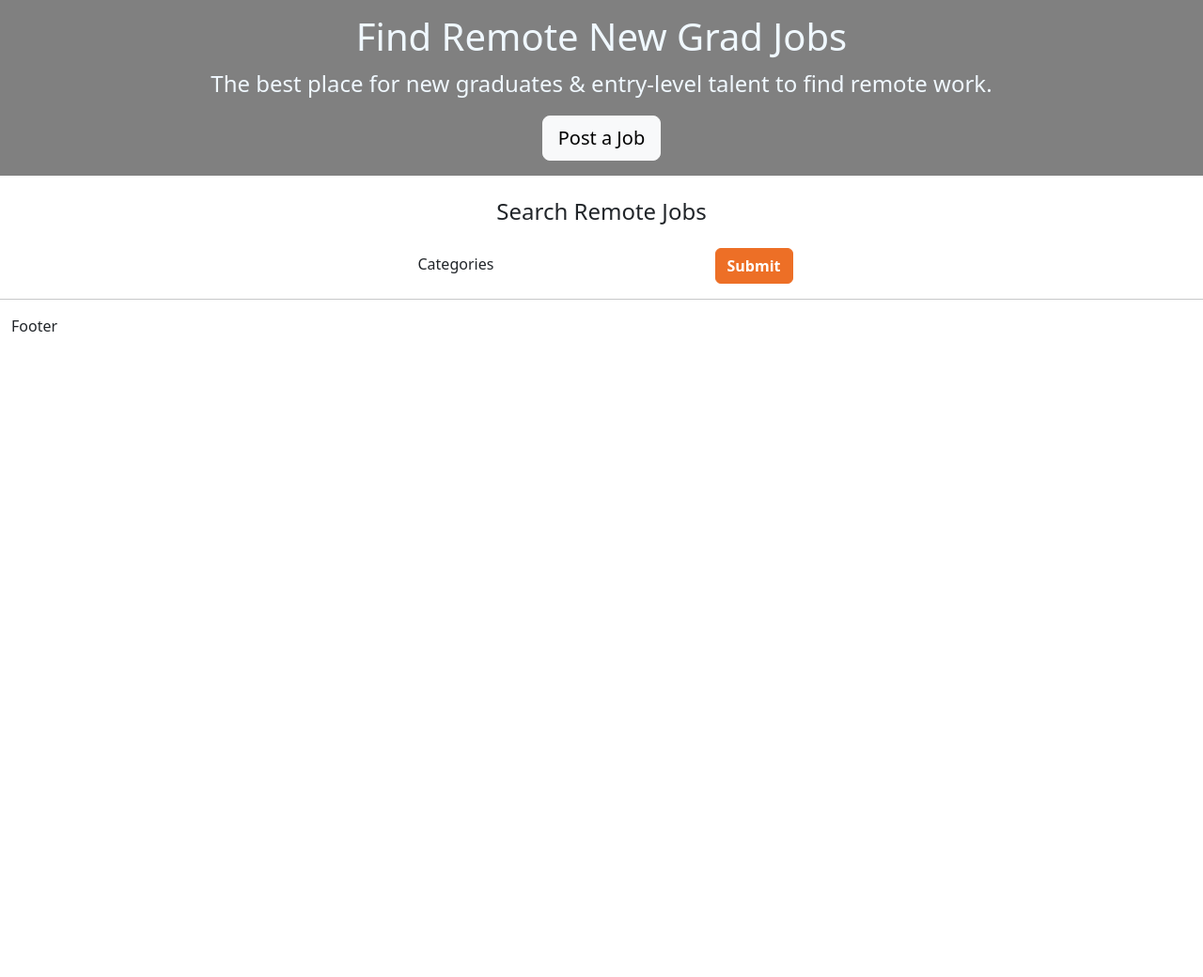
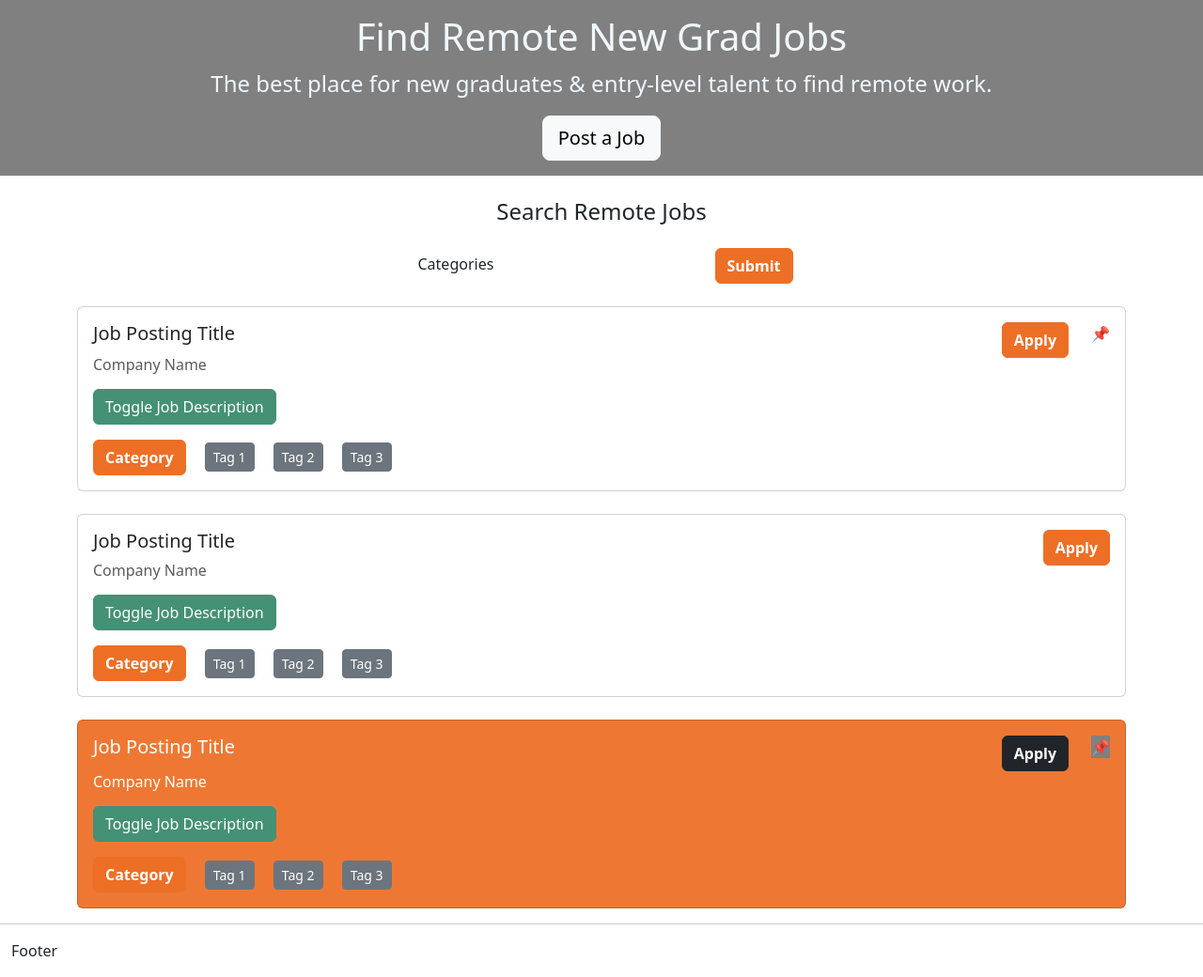
Before and after one commit to NewGradNomad/newgradnomad.com-HTML-PHP, a PHP site: page / in a window 1280 px wide. Shown: the part 71-1111 px from the top of the page at 94% size. Before the commit the page ends 424 px from the top, so only its background shows below. Run offline with PHP 8.4, Linux system fonts and the light colour scheme; some libraries are stand-ins or nearby versions.

Commit message:
Index: add templates for job listings

```diff
--- a/index.php
+++ b/index.php
@@ -7,6 +7,7 @@
   <link rel="icon" href="./icon.png" />
   <meta name="viewport" content="width=device-width, initial-scale=1">
   <link href="./style/NavBar.css" rel="stylesheet">
+  <link href="./style/Index.css" rel="stylesheet">
   <link href="./style/HeroSection.css" rel="stylesheet">
   <link href="https://cdn.jsdelivr.net/npm/bootstrap@5.3.1/dist/css/bootstrap.min.css" rel="stylesheet" integrity="sha384-4bw+/aepP/YC94hEpVNVgiZdgIC5+VKNBQNGCHeKRQN+PtmoHDEXuppvnDJzQIu9" crossorigin="anonymous">
   <script src="https://cdn.jsdelivr.net/npm/bootstrap@5.3.1/dist/js/bootstrap.bundle.min.js" integrity="sha384-HwwvtgBNo3bZJJLYd8oVXjrBZt8cqVSpeBNS5n7C8IVInixGAoxmnlMuBnhbgrkm" crossorigin="anonymous"></script>
@@ -15,7 +16,6 @@
   <script src="https://cdn.jsdelivr.net/npm/select2@4.1.0-rc.0/dist/js/select2.min.js"></script>
 
   <link rel="stylesheet" href="https://cdn.jsdelivr.net/npm/select2-bootstrap-5-theme@1.3.0/dist/select2-bootstrap-5-theme.min.css" />
-  <script src="https://cdn.jsdelivr.net/npm/bootstrap@5.1.3/dist/js/bootstrap.bundle.min.js"></script>
   <script src="./pages/scripts/index.js"></script>
 </head>
 
@@ -75,6 +75,120 @@
       <button type="submit" class="ms-4 button btn btn-primary"><strong>Submit</strong></button>
     </div>
 
+    <div class="container">
+      <div class="mt-4 card">
+        <div class="card-body">
+          <div class="container-fluid px-0">
+            <div class="row">
+              <div class="col">
+                <div class="card-title h5">Job Posting Title</div>
+              </div>
+              <div class="col-auto">
+                <a role="button" href="https://github.com/NewGradNomad" class="button btn btn-primary"><strong>Apply</strong></a>
+              </div>
+              <div class="col-auto">
+                <p class="" style="font-size: 16px;">📌</p>
+              </div>
+            </div>
+          </div>
+          <div class="text-muted card-subtitle h6">Company Name</div>
+
+          <p class="mt-3">
+            <button class="btn btn-primary button-green" type="button" data-bs-toggle="collapse" data-bs-target="#c1" aria-expanded="false" aria-controls="c1" style="background-color: #449175 !important;">
+              Toggle Job Description
+            </button>
+          </p>
+          <div class="collapse" id="c1">
+            <div class="card card-body">
+              Some placeholder content for the collapse component. This panel is hidden by default but revealed when the user activates the relevant trigger.
+            </div>
+          </div>
+          <div class="tag-wrap mt-3">
+            <a class="card-link"><button type="button" class="button btn btn-primary"><strong>Category</strong></button></a>
+            <a class="card-link"><button type="button" class="button-tag btn btn-secondary btn-sm">Tag 1</button></a>
+            <a class="card-link"><button type="button" class="button-tag btn btn-secondary btn-sm">Tag 2</button></a>
+            <a class="card-link"><button type="button" class="button-tag btn btn-secondary btn-sm">Tag 3</button></a>
+          </div>
+        </div>
+      </div>
+
+
+      <div class="mt-4 card">
+        <div class="card-body">
+          <div class="container-fluid px-0">
+            <div class="row">
+              <div class="col">
+                <div class="card-title h5">Job Posting Title</div>
+              </div>
+              <div class="col-auto">
+                <a role="button" href="https://github.com/NewGradNomad" class="button btn btn-primary"><strong>Apply</strong></a>
+              </div>
+              <!-- <div class="col-auto">
+                <p class="" style="font-size: 16px;">📌</p>
+              </div> -->
+            </div>
+          </div>
+          <div class="text-muted card-subtitle h6">Company Name</div>
+
+          <p class="mt-3">
+            <button class="btn btn-primary button-green" type="button" data-bs-toggle="collapse" data-bs-target="#c2" aria-expanded="false" aria-controls="c2" style="background-color: #449175 !important;">
+              Toggle Job Description
+            </button>
+          </p>
+          <div class="collapse" id="c2">
+            <div class="card card-body">
+              Some placeholder content for the collapse component. This panel is hidden by default but revealed when the user activates the relevant trigger.
+            </div>
+          </div>
+          <div class="tag-wrap mt-3">
+            <a class="card-link"><button type="button" class="button btn btn-primary"><strong>Category</strong></button></a>
+            <a class="card-link"><button type="button" class="button-tag btn btn-secondary btn-sm">Tag 1</button></a>
+            <a class="card-link"><button type="button" class="button-tag btn btn-secondary btn-sm">Tag 2</button></a>
+            <a class="card-link"><button type="button" class="button-tag btn btn-secondary btn-sm">Tag 3</button></a>
+          </div>
+        </div>
+      </div>
+
+      <div class="mt-4 card orange-Card">
+        <div class="card-body">
+          <div class="container-fluid px-0">
+            <div class="row">
+              <div class="col">
+                <div class="card-title h5 orange-Post-Font">Job Posting Title</div>
+              </div>
+              <div class="col-auto">
+                <a role="button" href="https://github.com/NewGradNomad" class="btn btn-dark"><strong>Apply</strong></a>
+              </div>
+              <div class="col-auto">
+                <p class="" style="font-size: 16px; background-color:gray;">📌</p>
+              </div>
+            </div>
+          </div>
+          <div class="orange-Post-Font h6">Company Name</div>
+
+          <p class="mt-3">
+            <button class="btn btn-primary button-green" type="button" data-bs-toggle="collapse" data-bs-target="#c3" aria-expanded="false" aria-controls="c3" style="background-color: #449175 !important;">
+              Toggle Job Description
+            </button>
+          </p>
+          <div class="collapse" id="c3">
+            <div class="card card-body">
+              Some placeholder content for the collapse component. This panel is hidden by default but revealed when the user activates the relevant trigger.
+            </div>
+          </div>
+          <div class="tag-wrap mt-3">
+            <a class="card-link"><button type="button" class="button btn btn-primary"><strong>Category</strong></button></a>
+            <a class="card-link"><button type="button" class="button-tag btn btn-secondary btn-sm">Tag 1</button></a>
+            <a class="card-link"><button type="button" class="button-tag btn btn-secondary btn-sm">Tag 2</button></a>
+            <a class="card-link"><button type="button" class="button-tag btn btn-secondary btn-sm">Tag 3</button></a>
+          </div>
+        </div>
+      </div>
+
+    </div name="put job cards above this">
+
+
+
   </form>
 
   <div class="modal fade" id="newsletterModal" tabindex="-1" aria-hidden="true">
--- a/pages/PostAJob.php
+++ b/pages/PostAJob.php
@@ -16,7 +16,6 @@
   <script src="https://cdn.jsdelivr.net/npm/select2@4.1.0-rc.0/dist/js/select2.min.js"></script>
 
   <link rel="stylesheet" href="https://cdn.jsdelivr.net/npm/select2-bootstrap-5-theme@1.3.0/dist/select2-bootstrap-5-theme.min.css" />
-  <script src="https://cdn.jsdelivr.net/npm/bootstrap@5.1.3/dist/js/bootstrap.bundle.min.js"></script>
   <script src="./scripts/PostAJob.js"></script>
 </head>
 
@@ -25,7 +24,7 @@
   <div class="container-fluid">
     <div class="mt-4 text-center container">
       <h2>Hire New Grads Naturally.</h2>
-      <p class="lead"><b> We aggregate job listings from all around the web, but posting your job directly to our site gives top priority to your job posting.</b> </p>
+      <p class="lead"><b>We aggregate job listings from all around the web, but posting your job directly to our site gives top priority to your job posting.</b> </p>
     </div>
 
     <div class="gray-form mt-4 container">
--- /dev/null
+++ b/style/Index.css
@@ -0,0 +1,12 @@
+.button-green {
+  background-color: #449175 !important;
+  border-color: #449175 !important;
+}
+
+.orange-Post-Font {
+  color: white !important;
+}
+
+.orange-Card {
+  background-color: #ee7833 !important;
+}
--- a/style/NavBar.css
+++ b/style/NavBar.css
@@ -13,35 +13,37 @@
   max-width: 110px !important;
   max-height: 45px !important;
 }
+
 .nav-links {
   background-color: transparent !important;
   border-color: #ed6f2600 !important;
   border-radius: 10px !important;
+}
 
-}
-.button{
+.button {
   background-color: #ed6f26 !important;
   border-color: #ed6f26 !important;
 }
-.button-hide{
-  background-color:transparent !important;
+.button-hide {
+  background-color: transparent !important;
   border-color: transparent !important;
   border-width: 0px !important;
   color: white !important;
 }
-.button-hide .btn{
-  background-color:transparent !important;
+
+.button-hide .btn {
+  background-color: transparent !important;
   border-color: transparent !important;
   border-width: 0px !important;
   color: white !important;
 }
+
 .dropdown-menu {
   --bs-dropdown-bg: #449175 !important;
   --bs-dropdown-border-width: 0px !important;
   --bs-dropdown-min-width: 5rem !important;
+}
 
-
-}
 .dropdown-item {
   margin-right: auto !important;
 }
```
